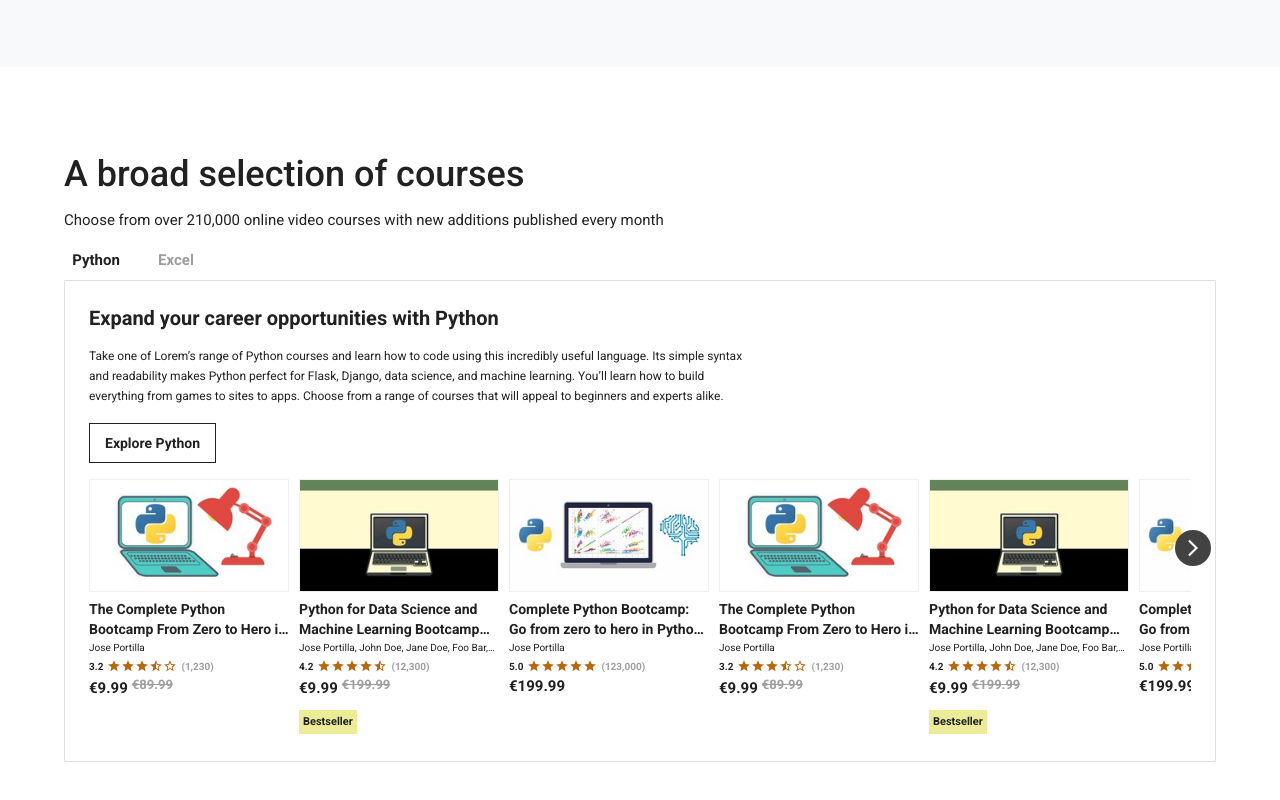
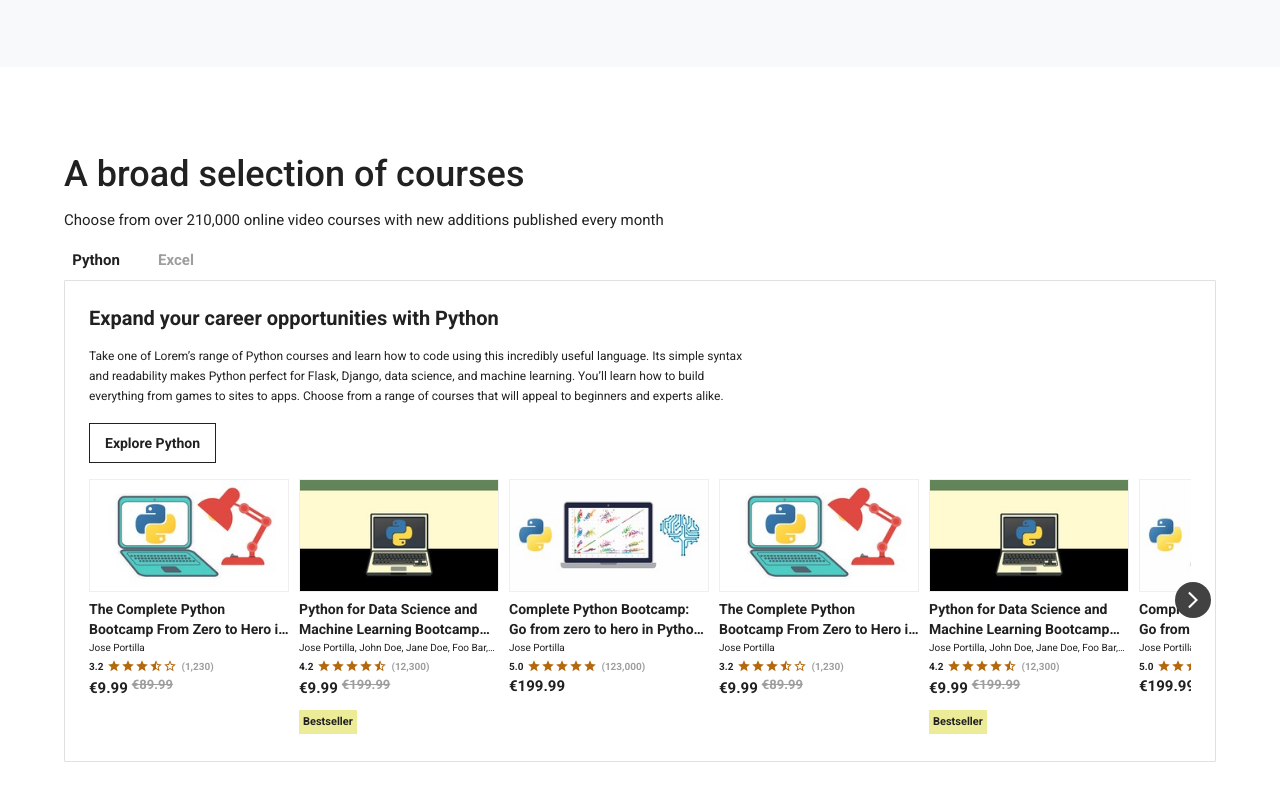
Before and after one commit to tuheli/video-course-platform, a React (Vite) app: page / in a window 1280 px wide. Shown: the part 710-1510 px from the top of the page. Built offline with nearby package versions, Linux system fonts and the light colour scheme.

Commit message:
Updated slider arrows

```diff
--- /dev/null
+++ b/src/components/scroll-to-view-list/ArrowLeft.tsx
@@ -0,0 +1,23 @@
+import { Box, IconButton, SxProps } from '@mui/material';
+import ArrowBackIosNewIcon from '@mui/icons-material/ArrowBackIosNew';
+
+export interface ArrowProps {
+  onClick?: () => void;
+  sx?: SxProps;
+}
+
+export const ArrowLeft = ({ sx, onClick }: ArrowProps) => {
+  return (
+    <Box
+      sx={{
+        ...sx,
+        position: 'absolute',
+        zIndex: 1,
+      }}
+    >
+      <IconButton color="primary" onClick={onClick}>
+        <ArrowBackIosNewIcon fontSize="small" />
+      </IconButton>
+    </Box>
+  );
+};
--- /dev/null
+++ b/src/components/scroll-to-view-list/ArrowRight.tsx
@@ -0,0 +1,19 @@
+import { Box, IconButton } from '@mui/material';
+import ArrowForwardIosIcon from '@mui/icons-material/ArrowForwardIos';
+import { ArrowProps } from './ArrowLeft';
+
+export const ArrowRight = ({ sx, onClick }: ArrowProps) => {
+  return (
+    <Box
+      sx={{
+        position: 'absolute',
+        zIndex: 1,
+        ...sx,
+      }}
+    >
+      <IconButton color="primary" onClick={onClick}>
+        <ArrowForwardIosIcon fontSize="small" />
+      </IconButton>
+    </Box>
+  );
+};
--- a/src/components/scroll-to-view-list/ScrollToViewList.tsx
+++ b/src/components/scroll-to-view-list/ScrollToViewList.tsx
@@ -1,56 +1,24 @@
-import { Box, IconButton, Stack } from '@mui/material';
+import { Box, Stack } from '@mui/material';
 import { useRef, useState } from 'react';
-import ArrowForwardIosIcon from '@mui/icons-material/ArrowForwardIos';
-import ArrowBackIosNewIcon from '@mui/icons-material/ArrowBackIosNew';
+import { ArrowRight } from './ArrowRight';
+import { ArrowLeft } from './ArrowLeft';
 
 interface ScrollToViewListProps {
   itemCount: number;
   itemQuerySelector: string;
+  showCount: number;
   children?: React.ReactNode[];
 }
 
-interface ArrowProps {
-  onClick: () => void;
+export interface ArrowProps {
+  onClick?: () => void;
 }
 
 const settings = {
-  showCount: 5,
   gapSize: 10,
 };
 
-const arrowHorizontalOffset = 20;
-
-const ArrowRight = ({ onClick }: ArrowProps) => {
-  return (
-    <Box
-      sx={{
-        position: 'absolute',
-        top: '20%',
-        right: -arrowHorizontalOffset,
-      }}
-    >
-      <IconButton color="primary" onClick={onClick}>
-        <ArrowForwardIosIcon fontSize="small" />
-      </IconButton>
-    </Box>
-  );
-};
-
-const ArrowLeft = ({ onClick }: ArrowProps) => {
-  return (
-    <Box
-      sx={{
-        position: 'absolute',
-        top: '20%',
-        left: -arrowHorizontalOffset,
-      }}
-    >
-      <IconButton color="primary" onClick={onClick}>
-        <ArrowBackIosNewIcon fontSize="small" />
-      </IconButton>
-    </Box>
-  );
-};
+export const arrowHorizontalOffset = 20;
 
 // TODO: The logic for placing items inside the list should behave like flex space around or between. Then the items would be also automatically sized correctly. Current solution is quite rigid since the items have fixed width. Or just use react slick.
 
@@ -60,11 +28,11 @@ export const ScrollToViewList = ({
   children,
   itemCount,
   itemQuerySelector,
+  showCount,
 }: ScrollToViewListProps) => {
   const [currentIndex, setCurrentIndex] = useState(0);
   const listRef = useRef<HTMLDivElement | null>(null);
 
-  const showCount = settings.showCount;
   const lastAllowedIndex = itemCount - showCount;
   const showLeftArrow = currentIndex > 0;
   const showRightArrow = currentIndex !== lastAllowedIndex;
@@ -124,8 +92,18 @@ export const ScrollToViewList = ({
       >
         {children}
       </Stack>
-      {showRightArrow && <ArrowRight onClick={scrollNextItemsToView} />}
-      {showLeftArrow && <ArrowLeft onClick={scrollPreviousItemsToView} />}
+      {showRightArrow && (
+        <ArrowRight
+          onClick={scrollNextItemsToView}
+          sx={{ right: -arrowHorizontalOffset, top: '40%' }}
+        />
+      )}
+      {showLeftArrow && (
+        <ArrowLeft
+          onClick={scrollPreviousItemsToView}
+          sx={{ left: -arrowHorizontalOffset, top: '40%' }}
+        />
+      )}
     </Box>
   );
 };
```
